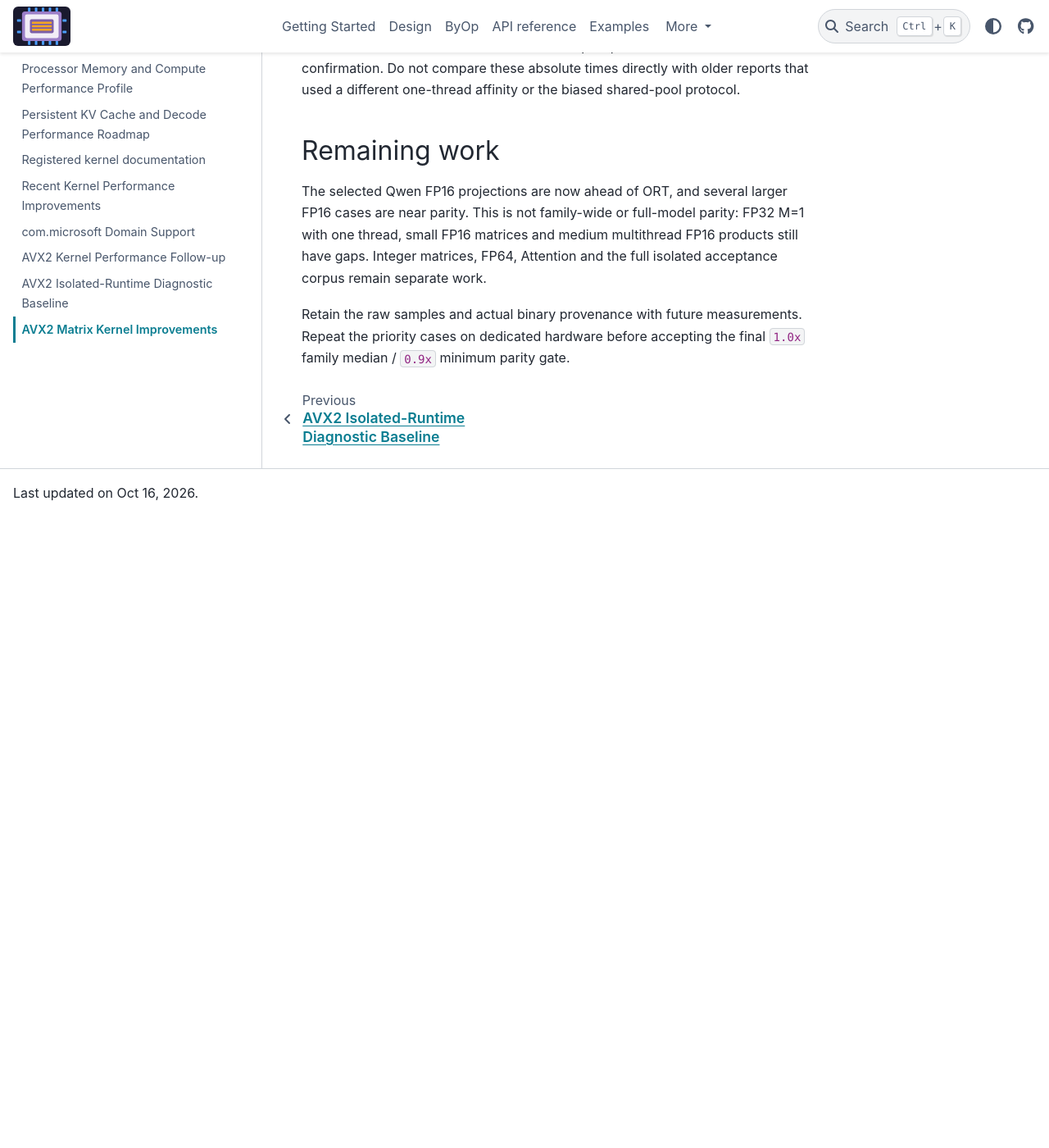
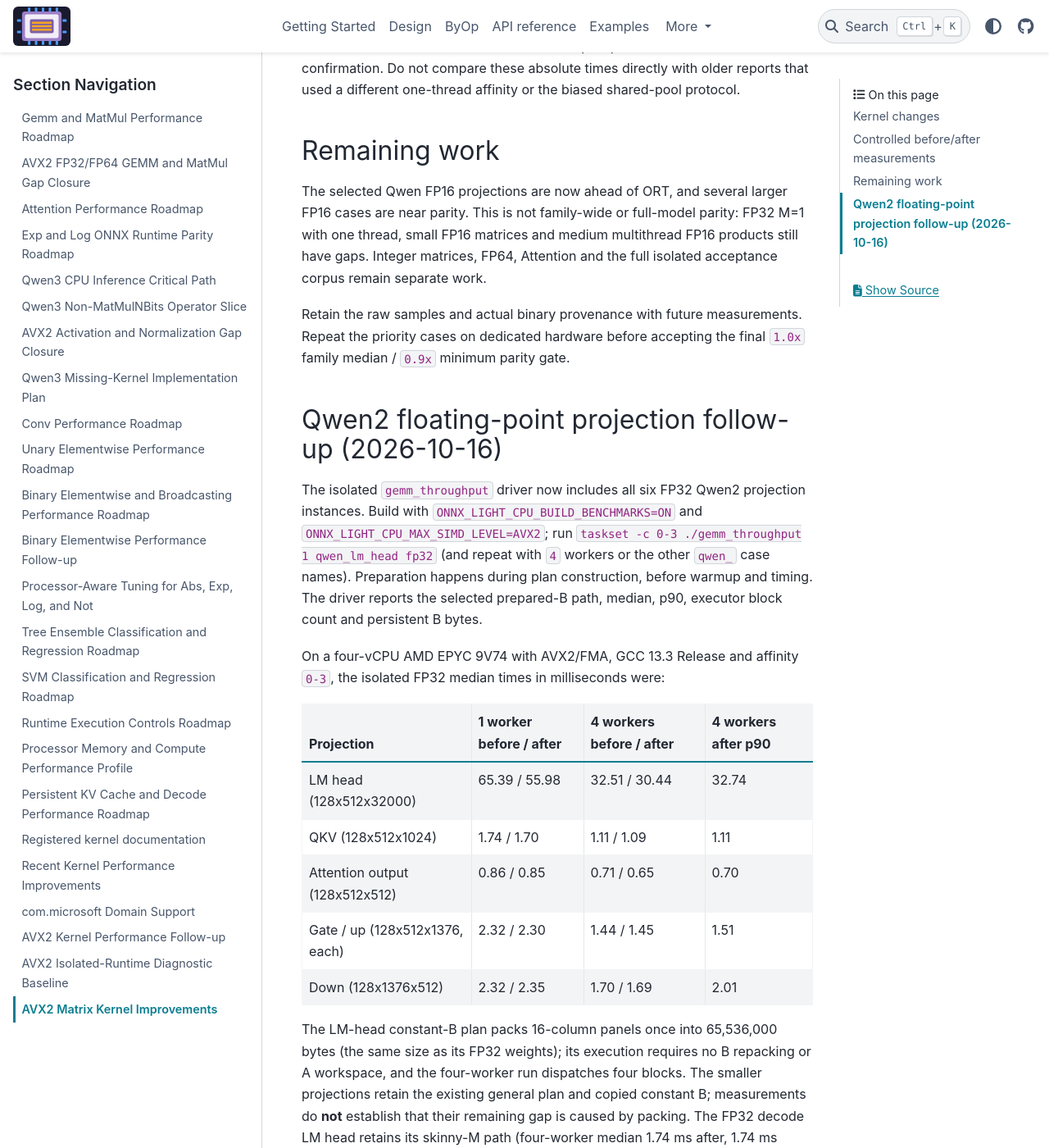
Before and after one commit to xadupre/onnx-light-cpu, a Sphinx documentation site: the page built from docs/next_steps/2026/2026_09_avx2_matrix_kernel_improvements.rst, in a window 1280 px wide and 1400 px high, scrolled down 2915 px. Shown: the whole window at 82% size. Built offline with Sphinx 7.4.7 and the PyData theme 0.15.4, drawn with Linux system fonts in a browser that asks for light colours; pages that are not in the unit, such as notebooks, are missing from menus; before the commit the page ends 3545 px from its top, so only the background shows below that; some of the changed text lies outside the part shown.

Commit message:
Prepare AVX2 FP32 LM-head panels and bound BF16 MatMul conversion
Co-authored-by: xadupre <22452781+xadupre@users.noreply.github.com>

```diff
--- a/docs/next_steps/2026/2026_09_avx2_matrix_kernel_improvements.rst
+++ b/docs/next_steps/2026/2026_09_avx2_matrix_kernel_improvements.rst
@@ -181,3 +181,67 @@ isolated acceptance corpus remain separate work.
 Retain the raw samples and actual binary provenance with future measurements.
 Repeat the priority cases on dedicated hardware before accepting the final
 ``1.0x`` family median / ``0.9x`` minimum parity gate.
+
+Qwen2 floating-point projection follow-up (2026-10-16)
+------------------------------------------------------
+
+The isolated ``gemm_throughput`` driver now includes all six FP32 Qwen2
+projection instances. Build with ``ONNX_LIGHT_CPU_BUILD_BENCHMARKS=ON`` and
+``ONNX_LIGHT_CPU_MAX_SIMD_LEVEL=AVX2``; run
+``taskset -c 0-3 ./gemm_throughput 1 qwen_lm_head fp32`` (and repeat with
+``4`` workers or the other ``qwen_`` case names). Preparation happens during
+plan construction, before warmup and timing. The driver reports the selected
+prepared-B path, median, p90, executor block count and persistent B bytes.
+
+On a four-vCPU AMD EPYC 9V74 with AVX2/FMA, GCC 13.3 Release and affinity
+``0-3``, the isolated FP32 median times in milliseconds were:
+
+.. list-table::
+   :header-rows: 1
+
+   * - Projection
+     - 1 worker before / after
+     - 4 workers before / after
+     - 4 workers after p90
+   * - LM head (128x512x32000)
+     - 65.39 / 55.98
+     - 32.51 / 30.44
+     - 32.74
+   * - QKV (128x512x1024)
+     - 1.74 / 1.70
+     - 1.11 / 1.09
+     - 1.11
+   * - Attention output (128x512x512)
+     - 0.86 / 0.85
+     - 0.71 / 0.65
+     - 0.70
+   * - Gate / up (128x512x1376, each)
+     - 2.32 / 2.30
+     - 1.44 / 1.45
+     - 1.51
+   * - Down (128x1376x512)
+     - 2.32 / 2.35
+     - 1.70 / 1.69
+     - 2.01
+
+The LM-head constant-B plan packs 16-column panels once into 65,536,000
+bytes (the same size as its FP32 weights); its execution requires no B
+repacking or A workspace, and the four-worker run dispatches four blocks.
+The smaller projections retain the existing general plan and copied constant
+B; measurements do **not** establish that their remaining gap is caused by
+packing. The FP32 decode LM head retains its skinny-M path (four-worker
+median 1.74 ms after, 1.74 ms before). These are isolated C++ timings, **not**
+ONNX Runtime comparisons or whole-model Qwen measurements. The prerequisite
+immutable-B runtime preparation is not connected to ``MatMulKernel`` in this
+checkout, so these figures cannot establish a whole-model gain.
+
+The separate half-plan measurement (no constant-B preparation) measured
+FP16 LM-head median/p90 of 58.81/59.53 ms with one worker and
+32.25/33.08 ms with four; FP16 decode LM-head median/p90 was
+1.97/2.01 ms and 0.90/1.08 ms, respectively. BF16 LM-head median/p90
+was 73.38/73.65 ms and 41.97/43.72 ms. The half path retains compact B
+and allocates a 16,384,000-byte FP32 output workspace for the LM head;
+there is no persistent half-plan B storage. These numbers cannot claim an
+FP16 speedup without a comparable before measurement. Per-phase executor
+wait breakdown, temporary allocation high-water marks, whole-model latency
+and one/four-thread *before* tail measurements remain outstanding.
```
Also changed, not shown: 7 other files.
